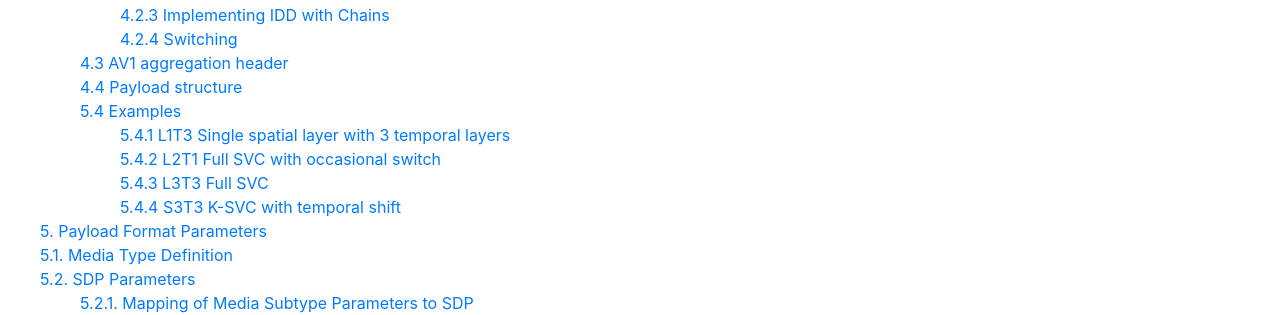
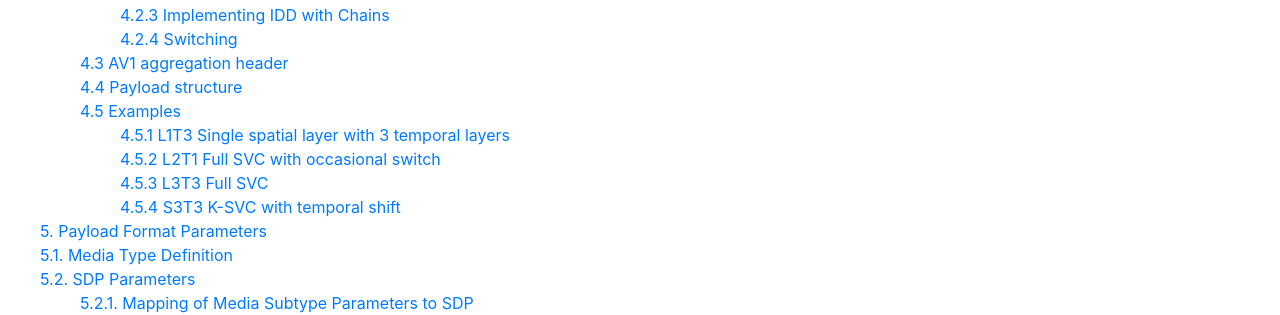
Before and after one commit to AOMediaCodec/av1-rtp-spec, a Jekyll site: the page built from pdf.md, in a window 1280 px wide and 900 px high, scrolled down 497 px. Shown: the part 159-474 px from the top of the window. Built offline with Jekyll 4.4.1, drawn with Linux system fonts in a browser that asks for light colours; some of the changed text lies outside the part shown.

Commit message:
fixed numbering

```diff
--- a/av1-rtp-spec.md
+++ b/av1-rtp-spec.md
@@ -830,7 +830,7 @@ FH(0,1) TG0(0,1)  TD MD MD(0,0) FH(0,0) TG0(0,0) MD(0,1) FH(0,1) TG0(0,1)
 </div>
 
 
-### 5.4 Examples
+### 4.5 Examples
 
 Each example in this section contains a prediction structure figure and a table
 describing the associated Frame dependency structure. The Frame dependency
@@ -857,7 +857,7 @@ Table 4. DTI values
 {: .caption }
 
 
-#### 5.4.1 L1T3 Single spatial layer with 3 temporal layers
+#### 4.5.1 L1T3 Single spatial layer with 3 temporal layers
 
 <figure class="figure center-block" style="display: table; margin: 1.5em auto;">
   <img alt="" src="assets/images/L1T3.png" class="figure-img img-fluid">
@@ -897,7 +897,7 @@ equal to 0.
 {:.alert .alert-info }
 
 
-#### 5.4.2 L2T1 Full SVC with occasional switch
+#### 4.5.2 L2T1 Full SVC with occasional switch
 
 <figure class="figure center-block" style="display: table; margin: 1.5em auto;">
   <img alt="" src="assets/images/L2T1.png" class="figure-img img-fluid">
@@ -937,7 +937,7 @@ equal to 0. Chain 1 includes all Frames.
 {:.alert .alert-info }
 
 
-#### 5.4.3 L3T3 Full SVC
+#### 4.5.3 L3T3 Full SVC
 
 <figure class="figure center-block" style="display: table; margin: 1.5em auto;">
   <img alt="" src="assets/images/L3T3.png" class="figure-img img-fluid">
@@ -1009,7 +1009,7 @@ temporal ID equal to 0.
 {:.alert .alert-info }
 
 
-#### 5.4.4 S3T3 K-SVC with temporal shift
+#### 4.5.4 S3T3 K-SVC with temporal shift
 
 <figure class="figure center-block" style="display: table; margin: 1.5em auto;">
   <img alt="" src="assets/images/S3T3.png" class="figure-img img-fluid">
```
